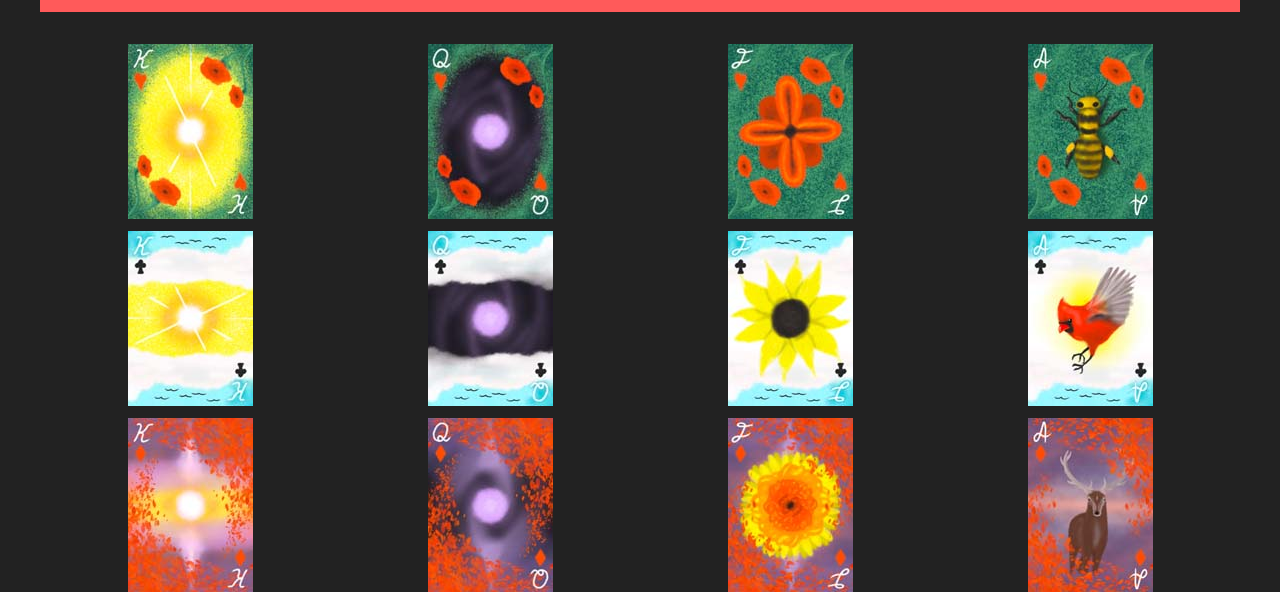
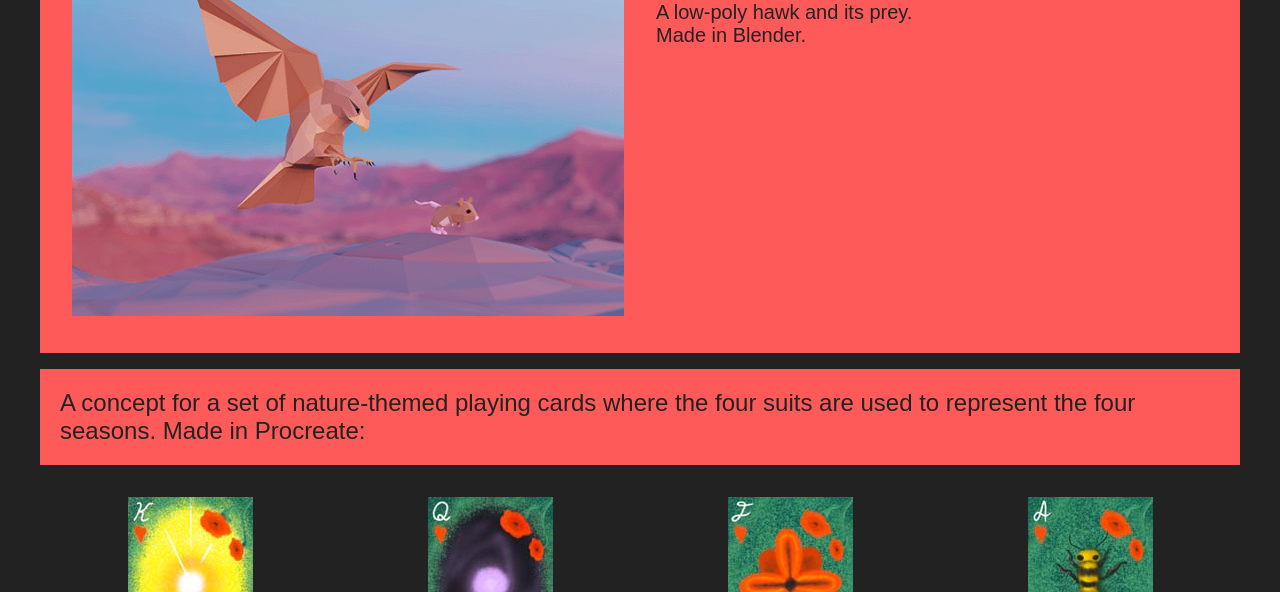
Before and after one commit to mhrazor1/myPortfolioSite, a plain HTML site: page graphic.html in a window 1280 px wide. Shown: the part 508-1100 px from the top of the page. Drawn offline with Linux system fonts and the light colour scheme; a web font is replaced by a local one.

Commit message:
added content, optimized css

```diff
--- a/css/style.css
+++ b/css/style.css
@@ -13,7 +13,7 @@ body{
   padding-left: 1rem;
   padding-right: 1rem;
 }
-#card-gallery a{padding-top: 0.5rem;}
+.seasons a{padding-top: 0.5rem;}
 h3{overflow: hidden;}
 #LimberGrove,#GrandJunction{max-width: 100%; height: auto;}
 
@@ -64,7 +64,7 @@ h3{overflow: hidden;}
     color: var(--main-color);
     border: 0.33rem solid;
     transition: all .33s;}
-  #card-gallery{
+  .seasons{
     display: grid;
     grid-template-columns: 1fr 1fr;
     margin-top: 1rem;
@@ -94,7 +94,8 @@ h3{overflow: hidden;}
     background-color: var(--main-color);
     padding: 1rem;
     margin: 0px;
-    margin-bottom: 1rem;}
+    /* margin-bottom: 1rem; */
+  }
   .sectionHeading{
     padding: 1rem;
     padding-bottom: 0px;
@@ -109,13 +110,20 @@ h3{overflow: hidden;}
     padding: 1rem;
     background-color: var(--main-color);
     font-size: 1rem;}
+  .graphicPost{
+    display: grid;
+    margin-top: 1rem;
+    margin-bottom: 1rem;
+    padding: 1rem;
+    background-color: var(--main-color);
+    font-size: 1rem;}
   .audioPost{
     margin-top: 1rem;
     margin-bottom: 1rem;
     padding: 1rem;
     background-color: var(--main-color);
     font-size: 1rem;}
-  .video{
+    .video{
     position: relative;
     overflow: hidden;
     width: 100%;
@@ -163,10 +171,11 @@ h3{overflow: hidden;}
   h1{height: 16rem;}
   #arrow3,#arrow4{display: inline;}
   #rworksText{font-size: 1.5rem;}
+  .graphicPost{grid-template-columns: 1fr 1fr;}
   .arrows{font-size: 1.25rem;}
   .sectionHeading{font-size: 2rem;}
   .sectionElement{font-size: 1.25rem;}
-  #card-gallery{
+  .seasons{
     grid-template-columns: 1fr 1fr 1fr;}
   footer{font-size: 1.25rem;}
 }
@@ -194,7 +203,7 @@ h3{overflow: hidden;}
     grid-gap: 1rem;
     grid-template-columns: 1fr 1fr;
   }
-  #card-gallery{
+  .seasons{
     grid-template-columns: 1fr 1fr 1fr 1fr;
   }
 
--- a/graphic.html
+++ b/graphic.html
@@ -29,8 +29,25 @@
 		</nav>
 	</header>
 	<main>
+		<div class="graphicPost">
+			<div class="sectionElement">
+				<div class="pswp-gallery" id="card-gallery">
+					<a style="grid-column: span 2"
+						href="/images/hawk.png"
+						data-pswp-width="3000"
+						data-pswp-height="2000">
+						<img style="max-width: 100%;" src="/images/hawkThumb.png" alt="">
+					</a>
+				</div>
+			</div>
+			<div>
+				<h2 class="sectionHeading" style="font-style: italic;">Fast Food</h2>
+				<p class="sectionElement">A low-poly hawk and its prey.<br>Made in Blender.</p>
+			</div>
+		</div>
+		<!-- Season Cards -->
 		<p class="bodySection">A concept for a set of nature-themed playing cards where the four suits are used to represent the four seasons. Made in Procreate:</p>
-		<div class="pswp-gallery" id="card-gallery">
+		<div class="pswp-gallery seasons" id="card-gallery">
 			<a
 				href="/images/cards/Card-1.png"
 				data-pswp-width="1705"
@@ -128,7 +145,6 @@
 				</a>
 			</a>
 		</div>
-
 	</main>
 	<footer>
 		<p id="copy">Copyright <i class="fa-regular fa-copyright"></i> 2022 Miles Howley </p>
@@ -143,5 +159,6 @@
 		});
 		lightbox.init();
 	</script>
+
 </body>
 </html>
```
Also changed, not shown: audio.html (+1 -1 lines), video.html (+1 -1 lines), images/hawkThumb.png (added), 1 other file.
